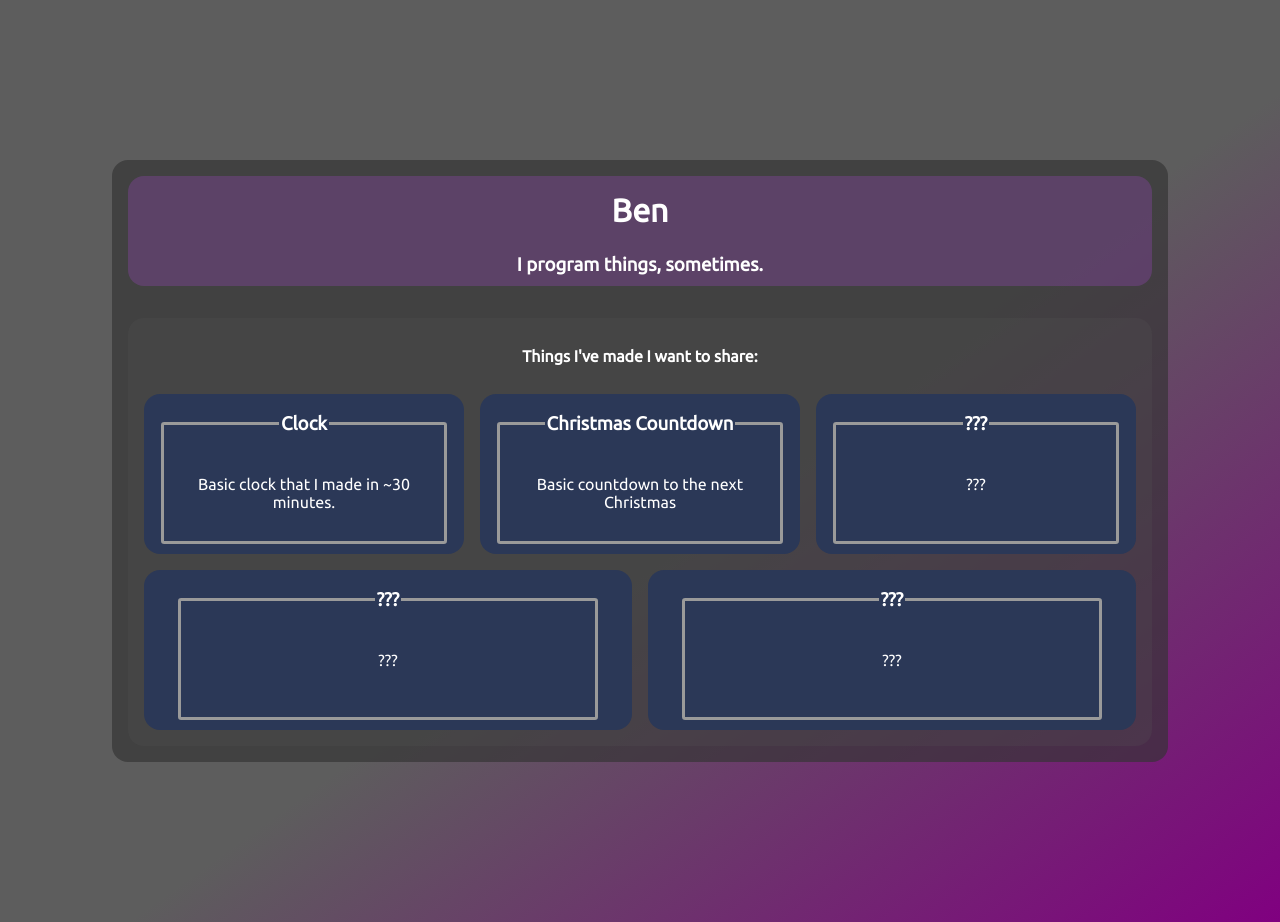
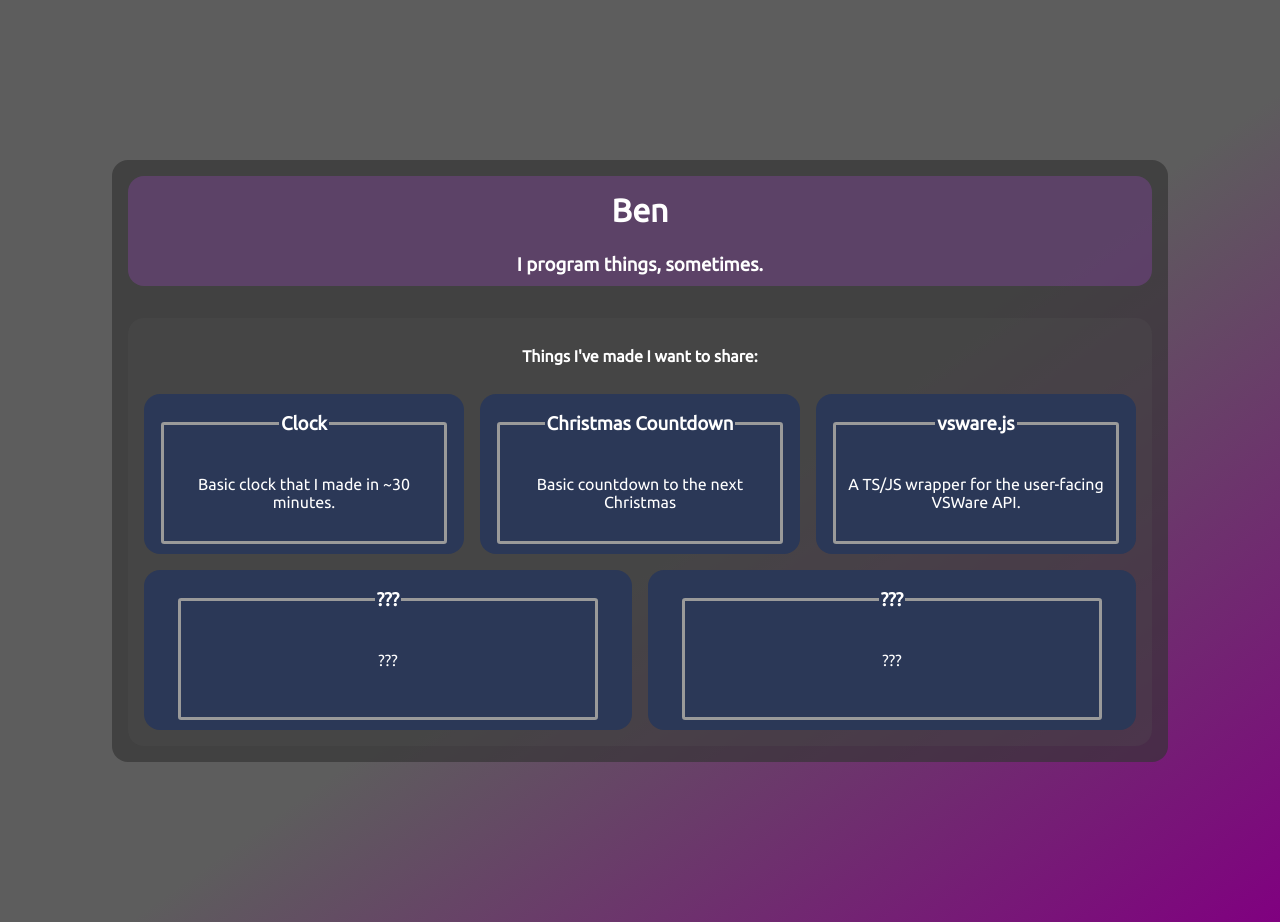
Before and after one commit to 0-ben/personal-site, a SvelteKit app: page / in a window 1280 px wide. Built offline with nearby package versions, Linux system fonts and the light colour scheme.

Commit message:
Update +page.svelte

```diff
--- a/src/routes/+page.svelte
+++ b/src/routes/+page.svelte
@@ -21,7 +21,11 @@
             desc="Basic countdown to the next Christmas"
             link="/christmas_countdown"
         />
-        <Thing />
+        <Thing
+            name="vsware.js"
+            desc="A TS/JS wrapper for the user-facing VSWare API."
+            link="https://github.com/0-ben/vsware.js"
+        />
         <Thing />
         <Thing />
     </div>
```
